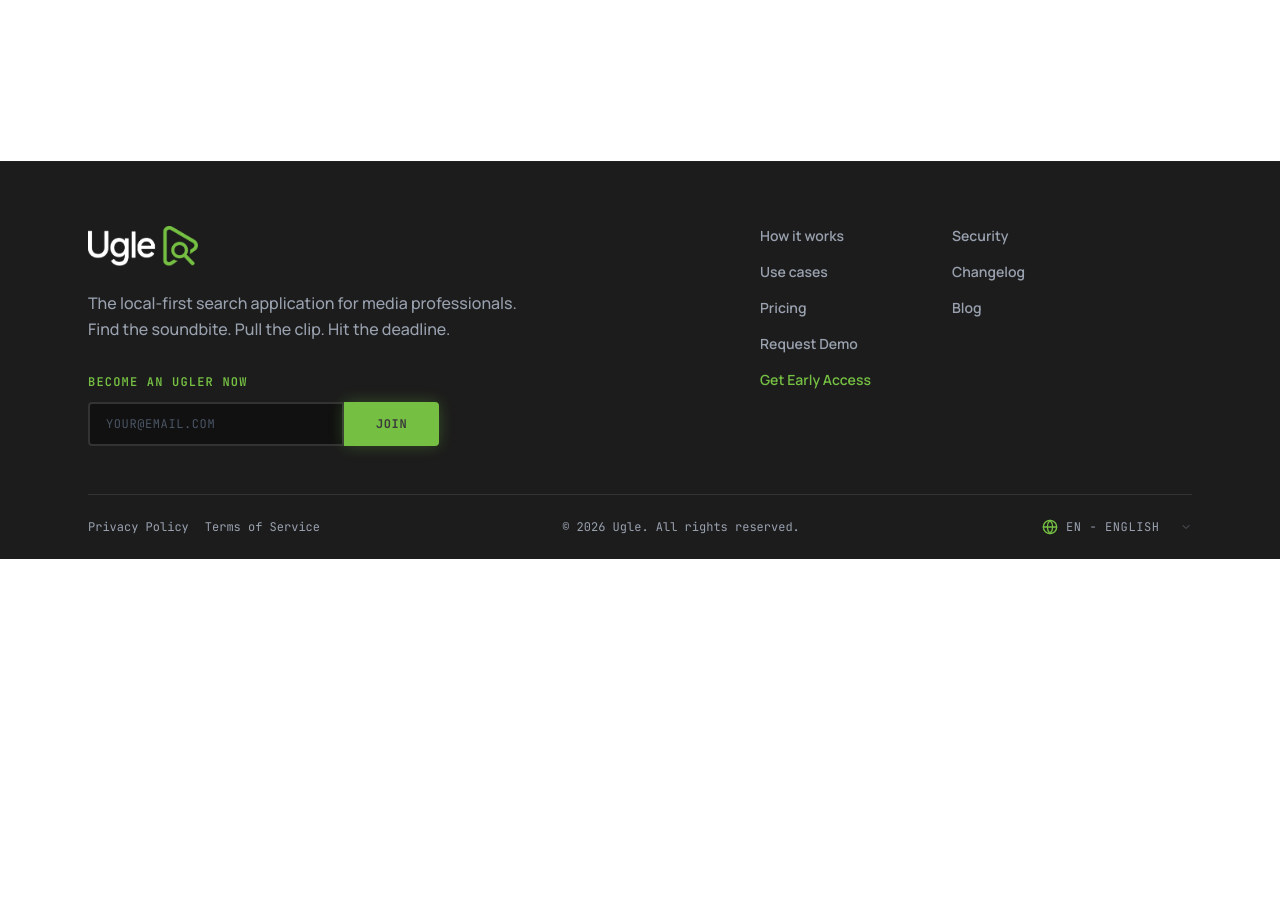
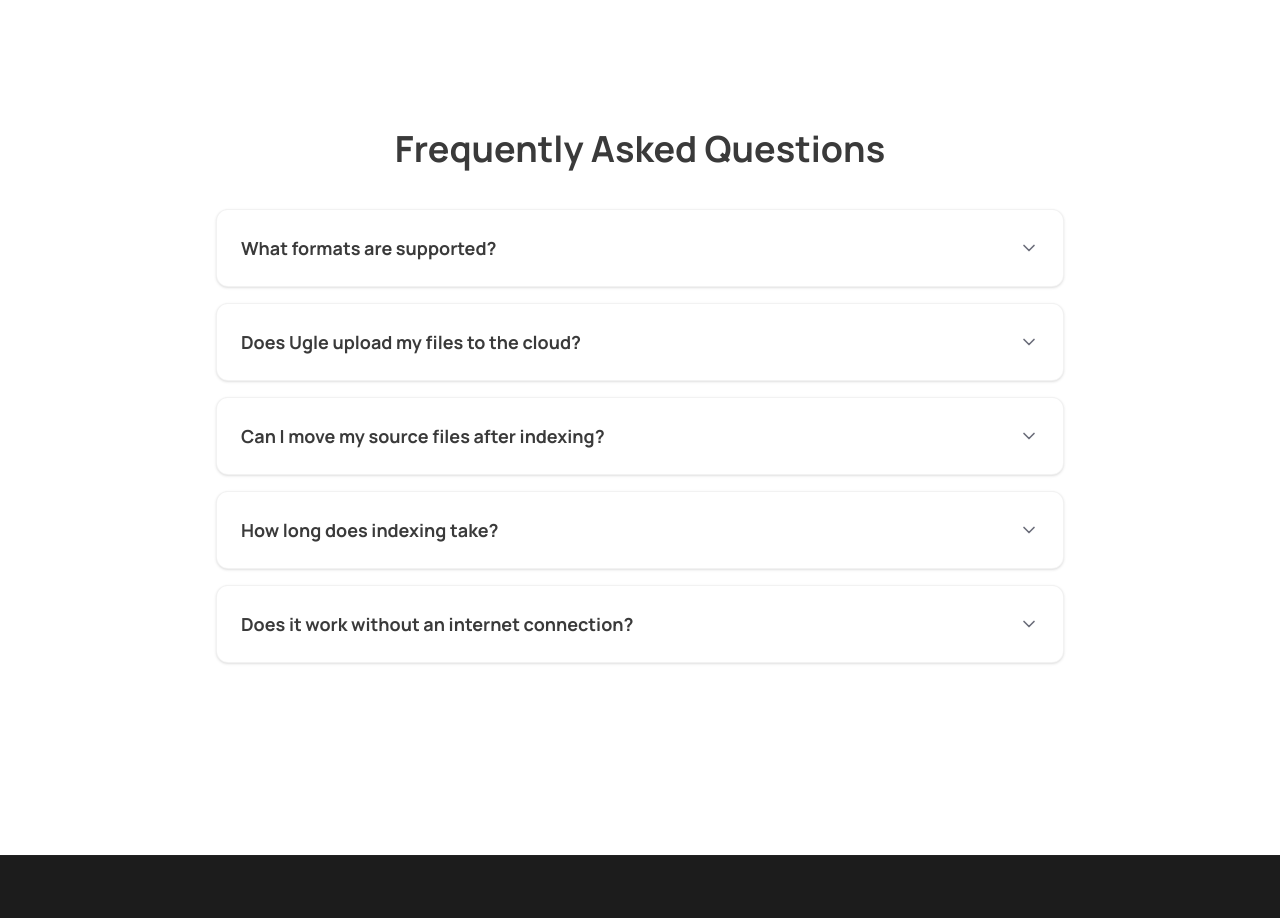
Before and after one commit to tpancholi/ugle-main, a Next.js app: page /how-it-works in a window 1280 px wide. Shown: the part 3160-4078 px from the top of the page. Before the commit the page ends 3719 px from the top, so only its background shows below. Built offline with nearby package versions, Linux system fonts and the light colour scheme.

Commit message:
Added Scroll to top

```diff
--- /dev/null
+++ b/app/components/ScrollToTop.tsx
@@ -0,0 +1,56 @@
+"use client";
+
+import { useEffect, useState } from "react";
+import { motion, AnimatePresence } from "motion/react";
+
+export default function ScrollToTop() {
+  const [isVisible, setIsVisible] = useState(false);
+
+  useEffect(() => {
+    const onScroll = () => {
+      setIsVisible(window.scrollY > 400);
+    };
+
+    window.addEventListener("scroll", onScroll, { passive: true });
+    return () => window.removeEventListener("scroll", onScroll);
+  }, []);
+
+  const scrollToTop = () => {
+    window.scrollTo({ top: 0, behavior: "smooth" });
+  };
+
+  return (
+    <AnimatePresence>
+      {isVisible && (
+        <motion.button
+          key="scroll-to-top"
+          onClick={scrollToTop}
+          aria-label="Scroll to top"
+          initial={{ opacity: 0, scale: 0.6, y: 16 }}
+          animate={{ opacity: 1, scale: 1, y: 0 }}
+          exit={{ opacity: 0, scale: 0.6, y: 16 }}
+          transition={{ type: "spring", stiffness: 260, damping: 20 }}
+          whileHover={{ scale: 1.12 }}
+          whileTap={{ scale: 0.92 }}
+          className="fixed bottom-8 right-8 z-50 flex h-11 w-11 items-center justify-center rounded-full bg-[#75C043] text-white shadow-[0_4px_24px_rgba(117,192,67,0.45)] hover:shadow-[0_6px_32px_rgba(117,192,67,0.6)] transition-shadow duration-300 cursor-pointer"
+        >
+          {/* Up chevron icon */}
+          <svg
+            xmlns="http://www.w3.org/2000/svg"
+            width="20"
+            height="20"
+            viewBox="0 0 24 24"
+            fill="none"
+            stroke="currentColor"
+            strokeWidth="2.5"
+            strokeLinecap="round"
+            strokeLinejoin="round"
+            aria-hidden="true"
+          >
+            <polyline points="18 15 12 9 6 15" />
+          </svg>
+        </motion.button>
+      )}
+    </AnimatePresence>
+  );
+}
--- a/app/components/homepage/Workflow.tsx
+++ b/app/components/homepage/Workflow.tsx
@@ -121,7 +121,7 @@ export default function Workflow() {
         </motion.div>
 
         {/* Privacy statement */}
-        <div className="mb-16 p-10 md:p-16 bg-[#1C1C1C] rounded-3xl text-white flex flex-col md:flex-row items-start md:items-center justify-between gap-10 shadow-2xl relative overflow-hidden">
+        <div className="mb-16 p-8 md:p-14 bg-[#1C1C1C] rounded-3xl text-white flex flex-col md:flex-row items-start md:items-center justify-between gap-10 shadow-2xl relative overflow-hidden">
           <div className="absolute top-0 right-0 size-125 bg-[#75C043] rounded-full blur-[150px] opacity-20 transform translate-x-1/2 -translate-y-1/2 pointer-events-none"></div>
           <div className="relative z-10 max-w-2xl">
             <div className="flex items-center gap-4 mb-8">
--- a/app/components/pricing/PricingHeader.tsx
+++ b/app/components/pricing/PricingHeader.tsx
@@ -13,10 +13,10 @@ export default function PricingHeader() {
         Pricing
       </div>
       <h1 className="text-[40px] md:text-[62px] font-extrabold tracking-[-0.02em] leading-[1.04] text-ugle-slate mb-4">
-        Simple. Honest. One-time*.
+        Simple. Honest.
       </h1>
       <p className="text-[18px] md:text-[21px] text-ugle-gray max-w-2xl mx-auto leading-[1.55]">
-        Pay once*, use forever. No subscriptions. No surprise charges.
+        No surprise charges.
       </p>
     </motion.div>
   );
--- /dev/null
+++ b/app/components/sharedpages/FAQSection.tsx
@@ -0,0 +1,71 @@
+"use client";
+import { ChevronDown } from "lucide-react";
+import { AnimatePresence, motion } from "motion/react";
+import React from "react";
+
+export const FAQSection = ({
+  items,
+}: {
+  items: { question: string; answer: string }[];
+}) => {
+  const [openIndex, setOpenIndex] = React.useState<number | null>(null);
+
+  return (
+    <div className="mt-24 mb-16 max-w-4xl mx-auto px-6">
+      <h2 className="text-3xl md:text-4xl font-bold mb-10 text-ugle-slate text-center">
+        Frequently Asked Questions
+      </h2>
+      <div className="space-y-4 text-left">
+        {items.map((item, i) => (
+          <div
+            key={i}
+            className="border border-ugle-light/60 rounded-xl bg-white overflow-hidden shadow-sm"
+          >
+            <button
+              onClick={() => setOpenIndex(openIndex === i ? null : i)}
+              className="w-full flex items-center justify-between p-6 text-left hover:bg-[#F8FAF9] transition-colors"
+            >
+              <span className="font-bold text-lg text-ugle-slate pr-4">
+                {item.question}
+              </span>
+              <ChevronDown
+                className={`w-5 h-5 text-ugle-gray transition-transform duration-300 shrink-0 ${openIndex === i ? "rotate-180" : ""}`}
+              />
+            </button>
+            <AnimatePresence>
+              {openIndex === i && (
+                <motion.div
+                  initial={{ height: 0, opacity: 0 }}
+                  animate={{ height: "auto", opacity: 1 }}
+                  exit={{ height: 0, opacity: 0 }}
+                  transition={{ duration: 0.3 }}
+                >
+                  <div className="px-6 pb-6 text-ugle-gray leading-relaxed pt-2">
+                    {item.answer}
+                  </div>
+                </motion.div>
+              )}
+            </AnimatePresence>
+          </div>
+        ))}
+      </div>
+      <script
+        type="application/ld+json"
+        dangerouslySetInnerHTML={{
+          __html: JSON.stringify({
+            "@context": "https://schema.org",
+            "@type": "FAQPage",
+            mainEntity: items.map((item) => ({
+              "@type": "Question",
+              name: item.question,
+              acceptedAnswer: {
+                "@type": "Answer",
+                text: item.answer,
+              },
+            })),
+          }),
+        }}
+      />
+    </div>
+  );
+};
--- a/app/how-it-works/page.tsx
+++ b/app/how-it-works/page.tsx
@@ -1,3 +1,4 @@
+import { FAQSection } from "../components/sharedpages/FAQSection";
 import PageHeader from "../components/sharedpages/PageHeader";
 import Section from "../components/sharedpages/Section";
 import {
@@ -17,7 +18,11 @@ export default function page() {
       />
 
       <div className="space-y-4">
-        <Section title="01. Connect Your Archive" icon={<PlayCircle className="w-6 h-6 text-[#75C043]" />} delay={0.1}>
+        <Section
+          title="01. Connect Your Archive"
+          icon={<PlayCircle className="w-6 h-6 text-[#75C043]" />}
+          delay={0.1}
+        >
           <p>
             Connect to any local folder or online drives like -GDrive, OneDrive,
             any other online cloud storage platform. Ugle accepts MP4, MOV, MKV,
@@ -30,7 +35,11 @@ export default function page() {
           </p>
         </Section>
 
-        <Section title="02. Ugle indexes it" icon={<Laptop className="w-6 h-6 text-[#75C043]" />} delay={0.1}>
+        <Section
+          title="02. Ugle indexes it"
+          icon={<Laptop className="w-6 h-6 text-[#75C043]" />}
+          delay={0.1}
+        >
           <p>
             The transcription engine runs entirely on-device. No network
             connection required after installation.
@@ -75,7 +84,11 @@ export default function page() {
           </p>
         </Section>
 
-        <Section title="03. Search anything" icon={<Search className="w-6 h-6 text-[#75C043]" />} delay={0.1}>
+        <Section
+          title="03. Search anything"
+          icon={<Search className="w-6 h-6 text-[#75C043]" />}
+          delay={0.1}
+        >
           <p>
             Open search with{" "}
             <span className="font-mono text-sm bg-gray-100 px-2 py-1 rounded text-ugle-slate">
@@ -101,7 +114,11 @@ export default function page() {
           </p>
         </Section>
 
-        <Section title="Clip extraction" icon={<DownloadIcon className="w-6 h-6 text-[#75C043]" />} delay={0.1}>
+        <Section
+          title="Clip extraction"
+          icon={<DownloadIcon className="w-6 h-6 text-[#75C043]" />}
+          delay={0.1}
+        >
           <ul className="space-y-4 list-none p-0 text-ugle-gray">
             {[
               "Highlight any transcript passage.",
@@ -121,7 +138,11 @@ export default function page() {
           </div>
         </Section>
 
-        <Section title="The Library" icon={<FolderOpen className="w-6 h-6 text-[#75C043]" />} delay={0.1}>
+        <Section
+          title="The Library"
+          icon={<FolderOpen className="w-6 h-6 text-[#75C043]" />}
+          delay={0.1}
+        >
           <ul className="space-y-4 list-none p-0 text-ugle-gray">
             {[
               "Search across your entire Library from a single query.",
@@ -240,6 +261,36 @@ export default function page() {
           </div>
         </Section>
       </div>
+
+      <FAQSection
+        items={[
+          {
+            question: "What formats are supported?",
+            answer:
+              "Ugle supports MP4, MOV, MKV, MP3, WAV, M4A, AAC, FLAC, and OGG formats out of the box.",
+          },
+          {
+            question: "Does Ugle upload my files to the cloud?",
+            answer:
+              "No. Everything happens directly on your machine. We do not upload your media files, transcripts, or search indexes to any servers.",
+          },
+          {
+            question: "Can I move my source files after indexing?",
+            answer:
+              "If you move your source files, you will need to re-link the folder so Ugle knows where the original files are located to play them back.",
+          },
+          {
+            question: "How long does indexing take?",
+            answer:
+              "It depends on your hardware. On an Apple M-series chip, it typically takes about 4 minutes to process one hour of audio or video.",
+          },
+          {
+            question: "Does it work without an internet connection?",
+            answer:
+              "Yes. Once downloaded and installed, the transcription and indexing processes do not require an active internet connection.",
+          },
+        ]}
+      />
     </div>
   );
 }
--- a/app/layout.tsx
+++ b/app/layout.tsx
@@ -3,6 +3,7 @@ import { Manrope, JetBrains_Mono } from "next/font/google";
 import "./globals.css";
 import Header from "./components/Header";
 import Footer from "./components/Footer";
+import ScrollToTop from "./components/ScrollToTop";
 
 const manrope = Manrope({
   variable: "--font-sans",
@@ -33,6 +34,7 @@ export default function RootLayout({
         <Header />
         {children}
         <Footer />
+        <ScrollToTop />
       </body>
     </html>
   );
```
